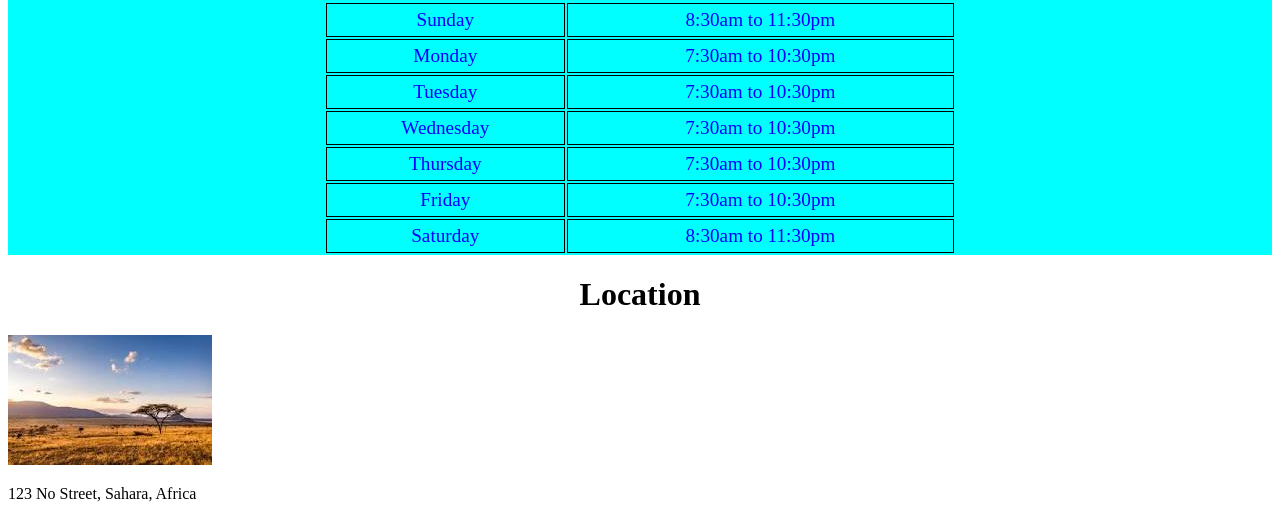
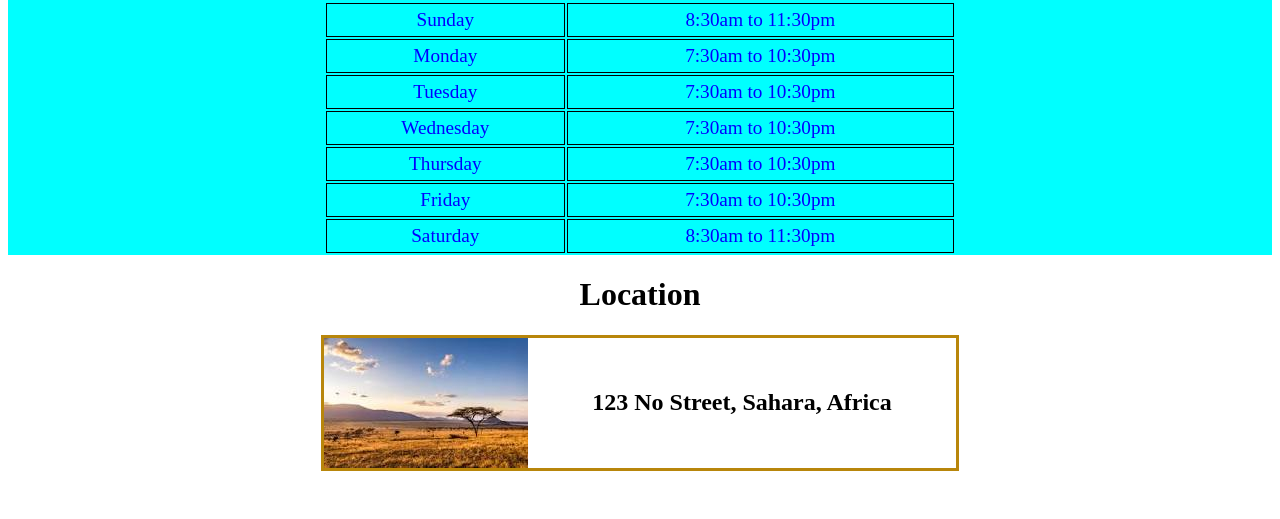
Before and after one commit to SonDo580/restaurant-page, a website built with webpack: page dist/index.html in a window 1280 px wide. Shown: the part 728-1247 px from the top of the page. After the commit the page ends 1207 px from the top, so only its background shows below. Built offline with nearby package versions, Linux system fonts and the light colour scheme; files whose address does not match are found by name.

Commit message:
Style the location section

```diff
--- a/src/style.css
+++ b/src/style.css
@@ -78,3 +78,20 @@ h1 {
     font-size: 1.2rem;
     color: blue;
 }
+
+/* HOME LOCATION */
+.home .location > div {
+    display: flex;
+    justify-content: space-between;
+    align-items: center;
+
+    width: 50%;
+    margin: 0 auto;
+    border: 3px solid darkgoldenrod;
+}
+
+.home .location > div > p {
+    font-size: 1.5rem;
+    margin: 0 auto;
+    font-weight: bold;
+}
```
